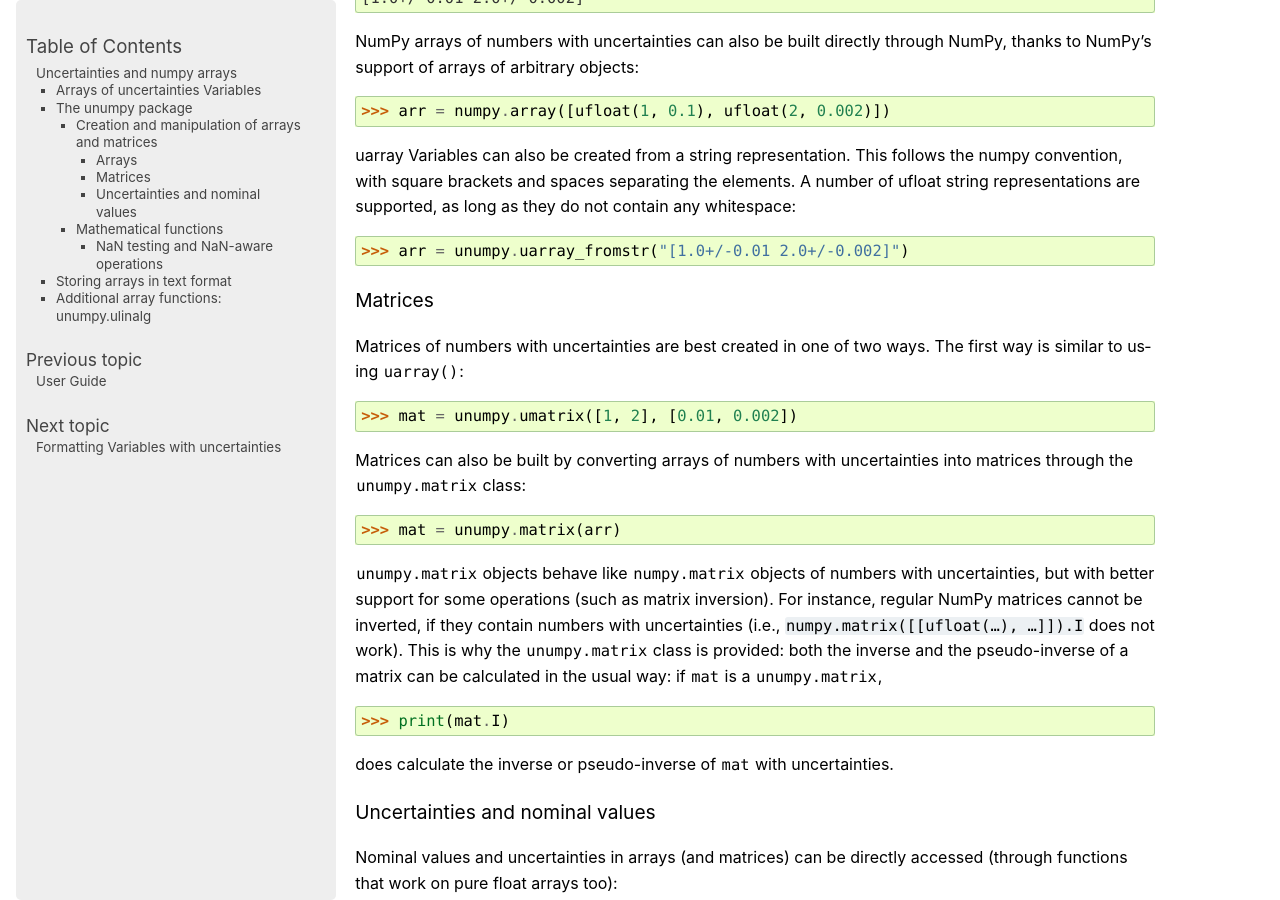
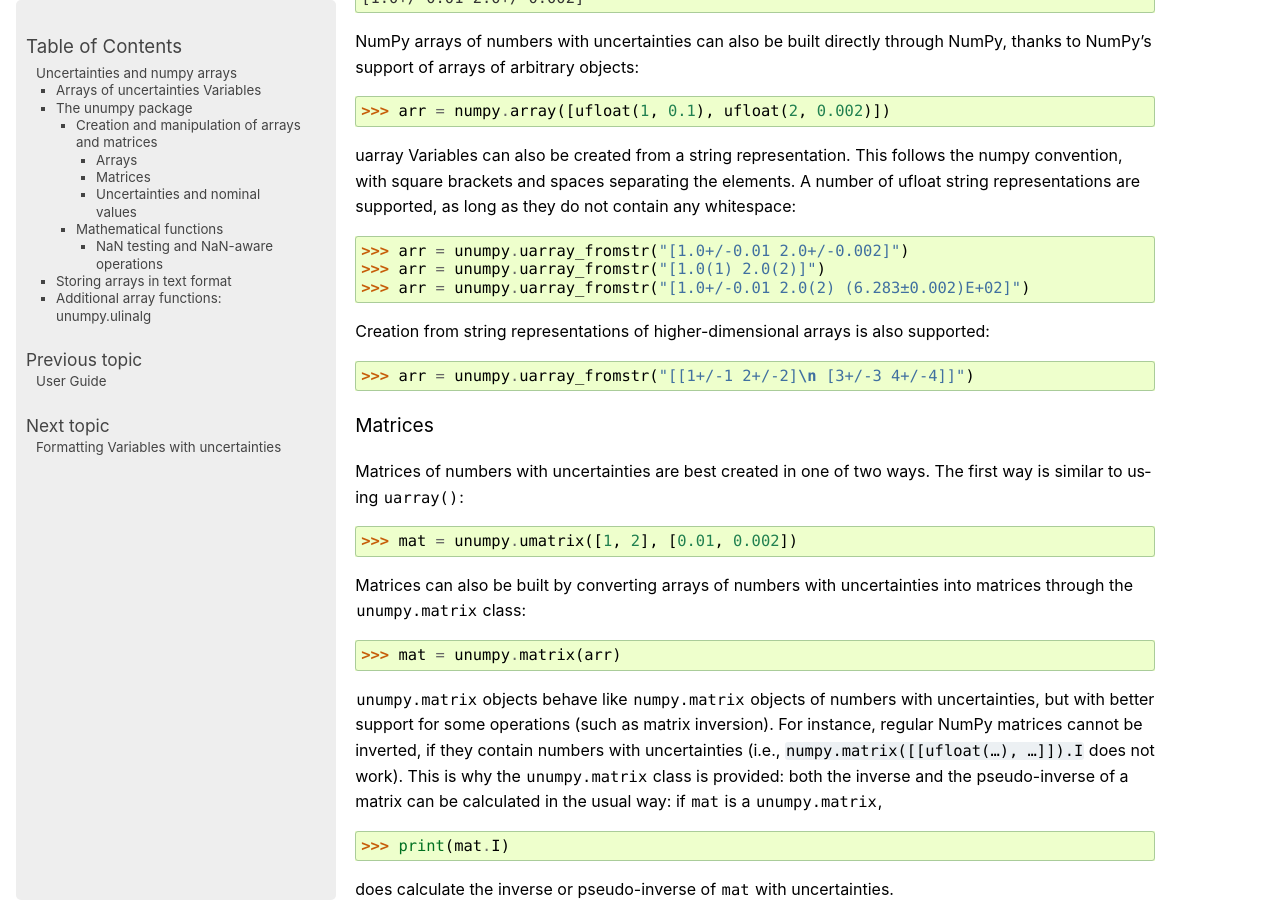
Before and after one commit to lmfit/uncertainties, a Sphinx documentation site: the page built from doc/numpy_guide.rst, in a window 1280 px wide and 900 px high, scrolled down 1043 px. Built offline with Sphinx 7.4.7, drawn with Linux system fonts in a browser that asks for light colours; pages that are not in the unit, such as notebooks, are missing from menus; the version number could not be read and is left out.

Commit message:
Add documentation for higher dimensional uarray representations

```diff
--- a/doc/numpy_guide.rst
+++ b/doc/numpy_guide.rst
@@ -80,6 +80,12 @@ ufloat string representations are supported, as long as they do not contain any
 whitespace:
 
 >>> arr = unumpy.uarray_fromstr("[1.0+/-0.01 2.0+/-0.002]")
+>>> arr = unumpy.uarray_fromstr("[1.0(1) 2.0(2)]")
+>>> arr = unumpy.uarray_fromstr("[1.0+/-0.01 2.0(2) (6.283±0.002)E+02]")
+
+Creation from string representations of higher-dimensional arrays is also supported:
+
+>>> arr = unumpy.uarray_fromstr("[[1+/-1 2+/-2]\n [3+/-3 4+/-4]]")
 
 .. index::
    single: matrices; creation and manipulation
```
